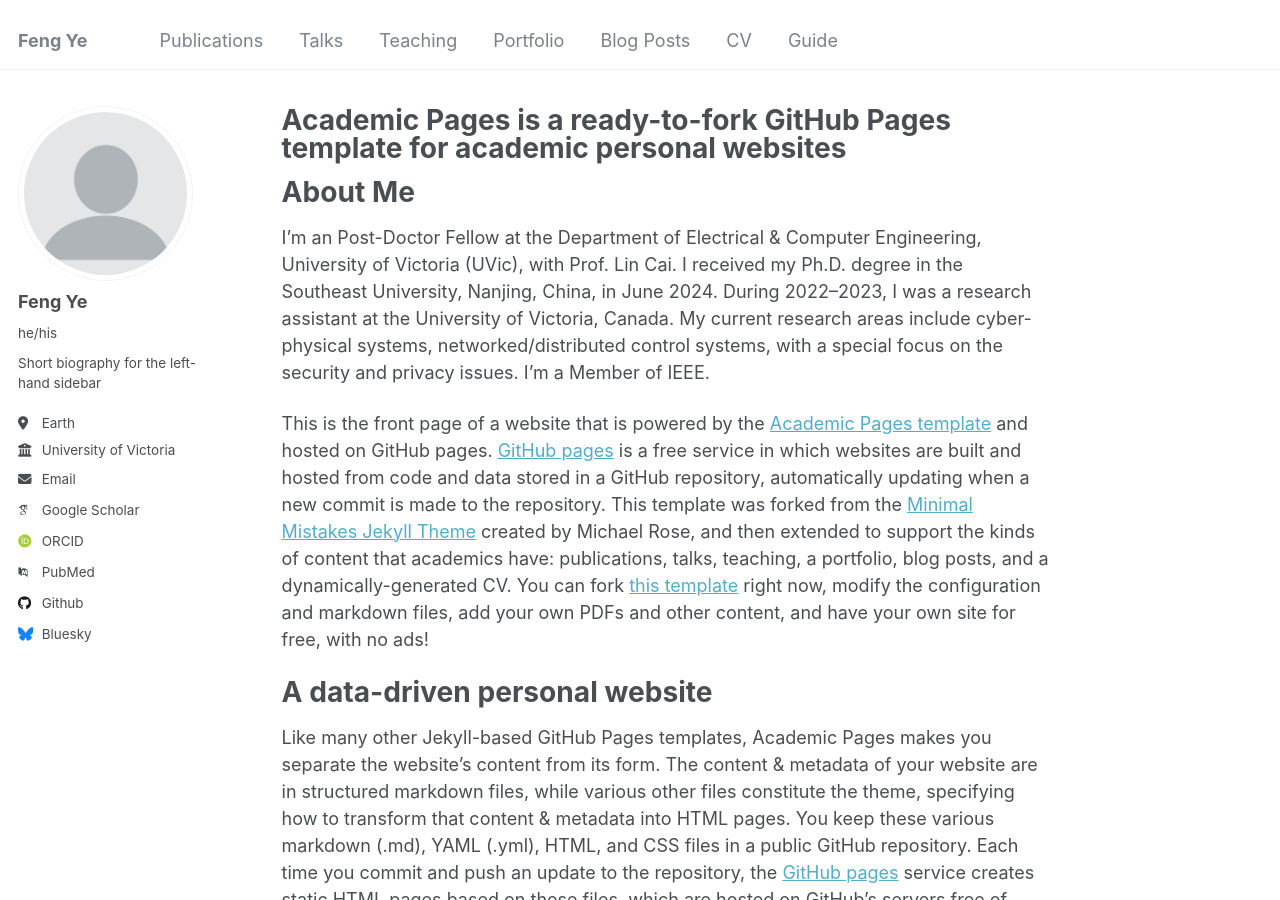
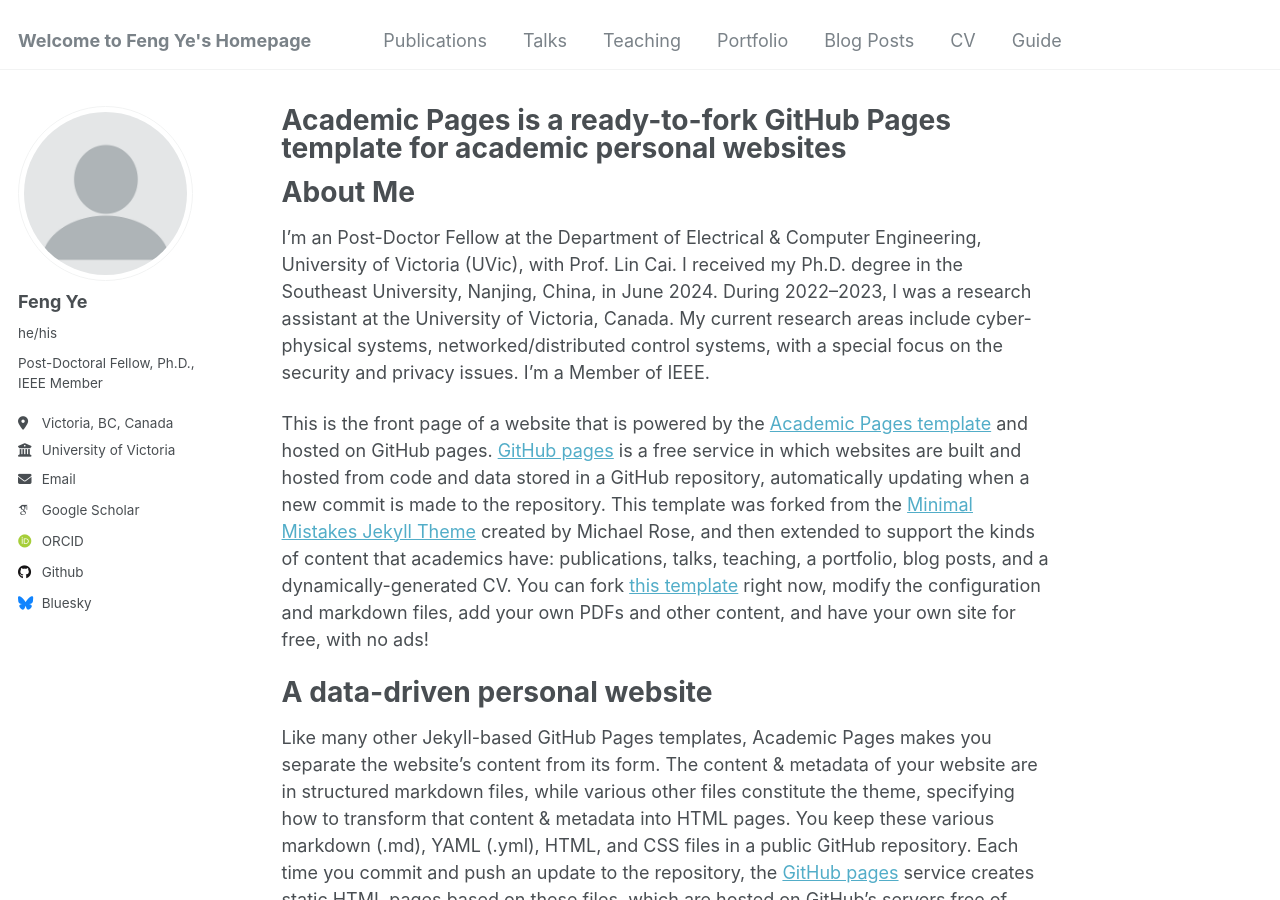
Before and after one commit to fye97/fye97, a Jekyll site: the page built from _pages/about.md, in a window 1280 px wide and 900 px high. Built offline with Jekyll 4.4.1, drawn with Linux system fonts in a browser that asks for light colours; some web fonts are replaced.

Commit message:
Update _config.yml

```diff
--- a/_config.yml
+++ b/_config.yml
@@ -8,13 +8,13 @@
 
 # Basic Site Settings
 locale                   : "en-CA"
-title                    : "Feng Ye"
+title                    : "Welcome to Feng Ye's Homepage"
 title_separator          : "-"
 name                     : &name "Feng Ye"
 description              : &description "personal description"
 url                      : https://fye97.github.io # the base hostname & protocol for your site e.g. "https://[your GitHub username].github.io"
 baseurl                  : "" # the subpath of your site, e.g. "/blog"
-repository               : "academicpages/academicpages.github.io"
+repository               : "fye97.github.io"
 
 # Site Author - The following control what appear as part of the author content on the side bar.
 #               If a field is blank the icon and link will not appear, otherwise it will be shown.
@@ -24,19 +24,19 @@ author:
   avatar           : "profile.png"
   name             : "Feng Ye"
   pronouns         : "he/his"
-  bio              : "Short biography for the left-hand sidebar"
-  location         : "Earth"
+  bio              : "Post-Doctoral Fellow, Ph.D., IEEE Member"
+  location         : "Victoria, BC, Canada"
   employer         : "University of Victoria"
   uri              : # URL
   email            : "yefengleaf97@gmail.com"
 
   # Academic websites
   arxiv            : # URL - Update with the correct link to your profile
-  googlescholar    : "https://scholar.google.com/citations?user=PS_CX0AAAAAJ"
+  googlescholar    : "https://scholar.google.com/citations?user=uBZbqDsAAAAJ&hl=en"
   impactstory      : # URL
-  orcid            : "http://orcid.org/yourorcidurl"
+  orcid            : "https://orcid.org/0000-0002-8949-7089"
   semantic         : # URL
-  pubmed           : "https://www.ncbi.nlm.nih.gov/pubmed/?term=john+snow"
+  pubmed           : # "https://www.ncbi.nlm.nih.gov/pubmed/?term=john+snow"
   researchgate     : # URL
   scopus           : # URL
 
```
